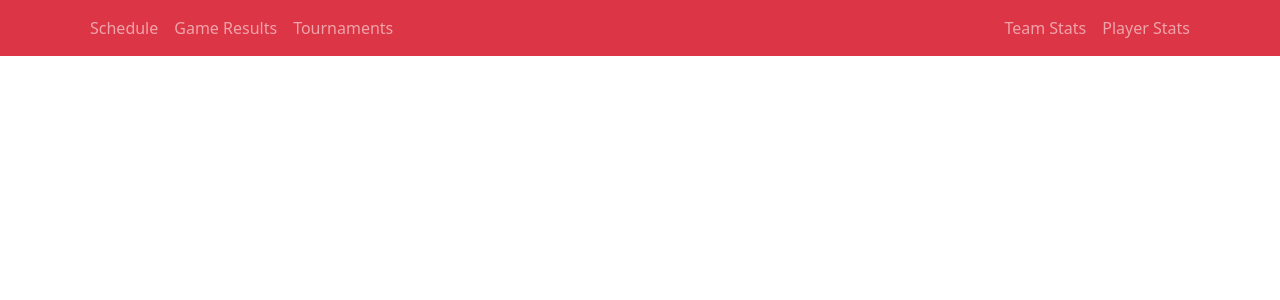
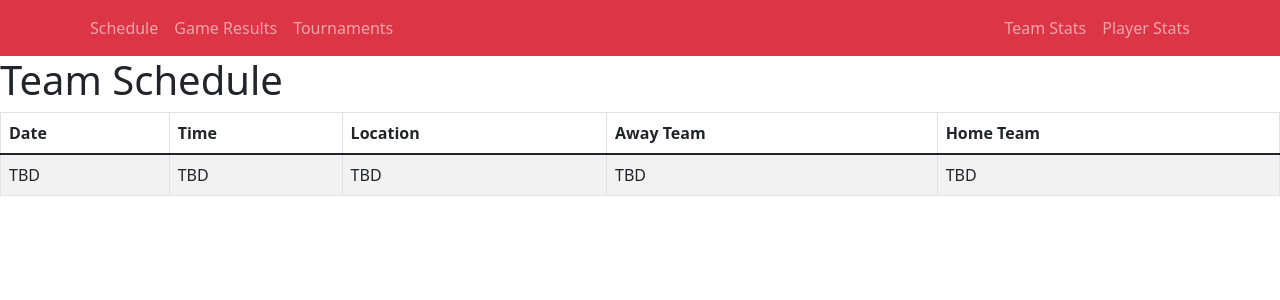
Before and after one commit to stevenpfaff/JHawk_Statsheet, a React (Create React App) app: page /Schedule in a window 1280 px wide. Shown: the top 300 px of the page. Built offline with nearby package versions, Linux system fonts and the light colour scheme.

Commit message:
added schedule

```diff
--- a/src/App.js
+++ b/src/App.js
@@ -3,6 +3,7 @@ import { Route } from 'react-router-dom'
 import Players from './components/Players/Players';
 import Team from './components/Team/Team';
 import Tourneys from './components/Tournaments/Tournaments';
+import Schedule from './components/Schedule/Schedule';
 import NavBar from './components/NavBar/NavBar';
 
 function App() {
@@ -10,6 +11,7 @@ function App() {
     <div>
       <NavBar />
       <Route path="/Tournaments" exact component={Tourneys} />
+      <Route path="/Schedule" exact component={Schedule} />
       <Route path="/Players" exact component={Players} />
       <Route path="/Team" exact component={Team} />
     </div>
--- /dev/null
+++ b/src/Data/schedule.json
@@ -0,0 +1,9 @@
+[
+    {
+        "date": "TBD",
+        "time": "TBD",
+        "location": "TBD",
+        "away_team": "TBD",
+        "home_team": "TBD"
+    }
+]
--- /dev/null
+++ b/src/components/Schedule/Schedule.js
@@ -0,0 +1,35 @@
+import React from 'react'
+import { Table } from 'react-bootstrap'
+import schedule from '../../Data/schedule.json'
+
+function Schedule() {
+    return (
+        <div>
+            <meta name="viewport" content="width=device-width, initial-scale=1.0" />
+            <h1>Team Schedule</h1>
+            <Table striped bordered hover>
+                <thead>
+                    <tr>
+                        <th>Date</th>
+                        <th>Time</th>
+                        <th>Location</th>
+                        <th>Away Team</th>
+                        <th>Home Team</th>
+                    </tr>
+                </thead>
+                <tbody>
+                    {schedule.map((schedule) => (
+                        <tr>
+                            <td>{schedule.date}</td>
+                            <td>{schedule.time}</td>
+                            <td>{schedule.location}</td>
+                            <td>{schedule.away_team}</td>
+                            <td>{schedule.home_team}</td>
+                        </tr>
+                    ))}
+                </tbody>
+            </Table>
+        </div>
+    )
+}
+export default Schedule;
```
Also changed, not shown: src/Data/games.json (deleted).
